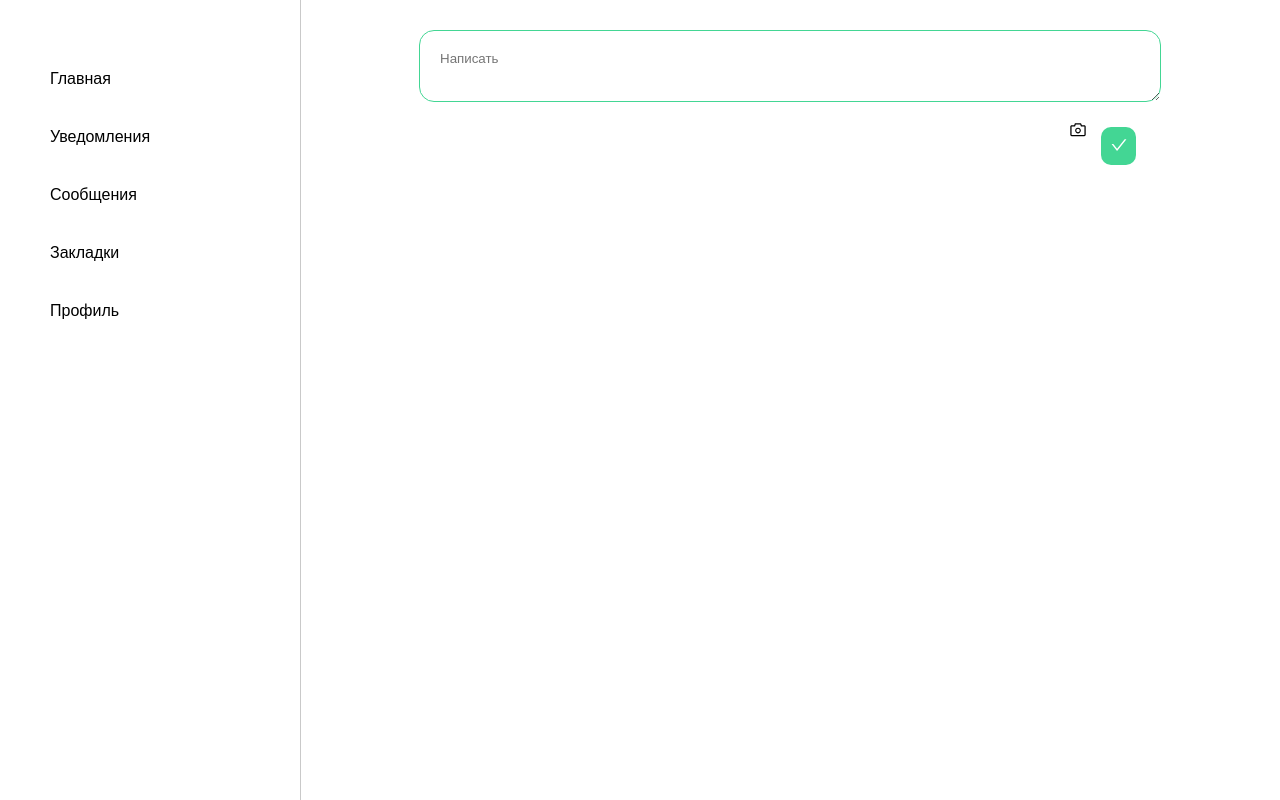
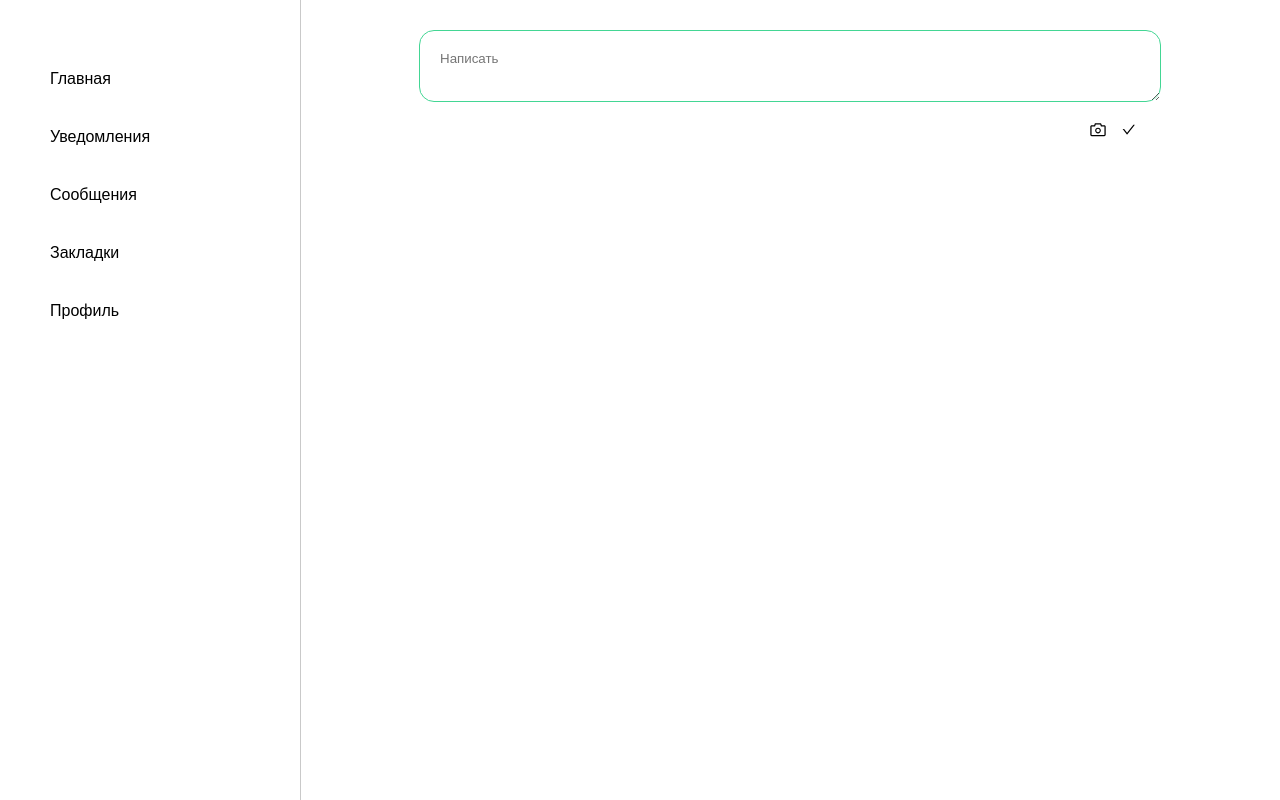
Before and after one commit to oksanaBir/social-net, a React app: page / in a window 1280 px wide. Built offline with nearby package versions, Linux system fonts and the light colour scheme.

Commit message:
Icons styles changed

```diff
--- a/src/styles/icon.less
+++ b/src/styles/icon.less
@@ -1,14 +1,9 @@
 .icon {
-    padding: 10px;
-    margin: 10px;
-    width: 15px;
-    text-align: center;
-    border-radius: 10px;
-    background-color: @green;
-    color: white;
-    cursor: pointer;
+    border: none;
+    margin: 5px;
+    background-color: transparent;
 }
 
-.icon:hover {
-    background-color: @hoverGreen;
+.disabled {
+    opacity: 0.5;
 }
--- a/src/styles/postWrapper.less
+++ b/src/styles/postWrapper.less
@@ -7,7 +7,7 @@
     margin: 20px 0 20px 0;
     text-overflow: clip;
 
-    @media (max-width: 1024px) {
+    @media (max-width: 1070px) {
         width: @width;
     }
 
--- a/src/ui/Icon.js
+++ b/src/ui/Icon.js
@@ -1,13 +1,28 @@
 import React from 'react';
 import classNames from 'classnames';
+import PropTypes from 'prop-types';
 
-export default function Icon({children, onClick}) {
+export default function Icon({children, onClick, icon, disabled}) {
     return(
-        <div
-            className={classNames('icon')}
+        <button
+            className={classNames({
+                icon,
+                disabled,
+            })}
             onClick={onClick}
+            disabled={disabled}
         >
             {children}
-        </div>
+        </button>
     );
 }
+
+Icon.propTypes = {
+    icon: PropTypes.bool,
+    disabled: PropTypes.bool,
+}
+
+Icon.defaultProps = {
+    icon: true,
+    disabled: false,
+}
```
